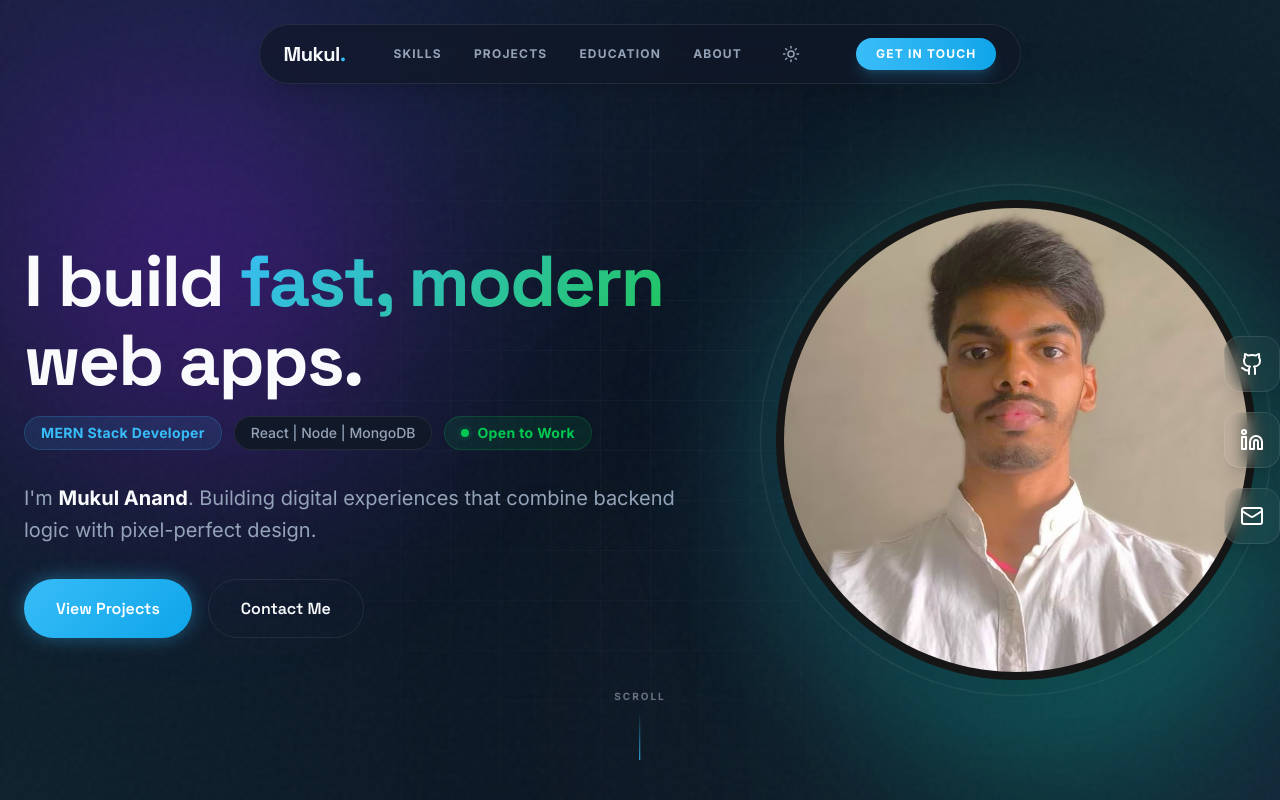
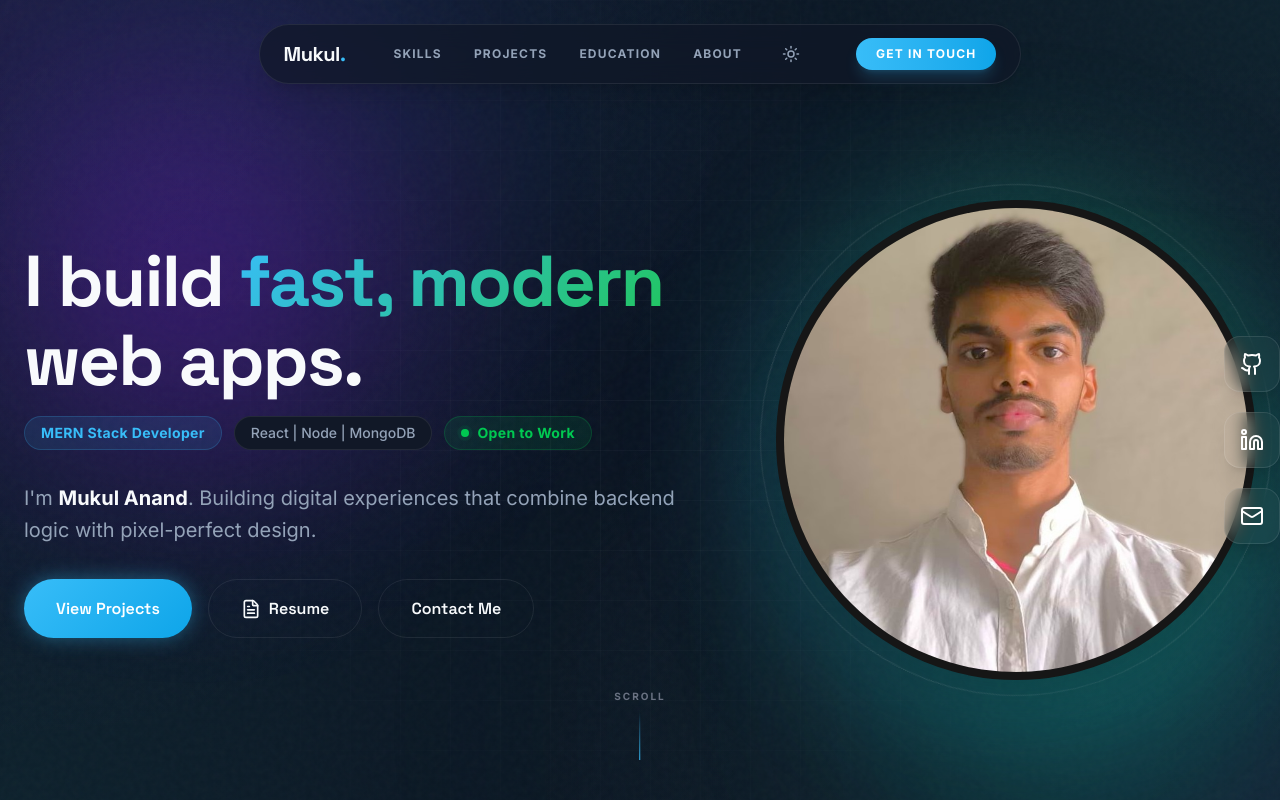
Before and after one commit to kumarmukul70946-cmyk/my-portfolio-v2, a React (Vite) app: page / in a window 1280 px wide. Shown: the top 800 px of the page. Built offline with nearby package versions, Linux system fonts and the light colour scheme.

Commit message:
feat: add resume link and button to portfolio

```diff
--- a/src/App.jsx
+++ b/src/App.jsx
@@ -2,7 +2,7 @@ import React, { useState, useEffect } from 'react';
 import { motion, AnimatePresence } from 'framer-motion';
 import {
   Menu, X, Github, Linkedin, Mail, Phone, ChevronDown, ExternalLink,
-  Code2, Server, Database, User, BookOpen, Award, Send, Trophy, Sun, Moon
+  Code2, Server, Database, User, BookOpen, Award, Send, Trophy, Sun, Moon, FileText
 } from 'lucide-react';
 import { personalInfo, skills, projects, certifications, achievements, testimonials } from './data';
 import { Quote } from 'lucide-react';
@@ -173,6 +173,9 @@ const Hero = () => {
 
           <motion.div variants={fadeInUp} className="flex flex-wrap gap-4">
             <a href="#projects" className="btn btn-primary px-8 py-4 shadow-[0_0_20px_rgba(56,189,248,0.4)]">View Projects</a>
+            <a href={personalInfo.resume} target="_blank" rel="noopener noreferrer" className="btn btn-outline px-8 py-4 border-[var(--glass-border)] text-[var(--text-primary)] hover:border-primary-color flex items-center gap-2">
+              <FileText size={20} /> Resume
+            </a>
             <a href="#contact" className="btn btn-outline px-8 py-4 border-[var(--glass-border)] text-[var(--text-primary)] hover:border-primary-color">Contact Me</a>
           </motion.div>
 
@@ -667,6 +670,7 @@ const Footer = () => {
         <div className="flex justify-center gap-6 mt-4">
           <a href={personalInfo.github} target="_blank" rel="noopener noreferrer" className="hover:text-primary-color transition-colors">GitHub</a>
           <a href={personalInfo.linkedin} target="_blank" rel="noopener noreferrer" className="hover:text-primary-color transition-colors">LinkedIn</a>
+          <a href={personalInfo.resume} target="_blank" rel="noopener noreferrer" className="hover:text-primary-color transition-colors">Resume</a>
           <a href={`mailto:${personalInfo.email}`} className="hover:text-primary-color transition-colors">Email</a>
         </div>
       </div>
--- a/src/data.js
+++ b/src/data.js
@@ -9,6 +9,7 @@ export const personalInfo = {
     phone: "+91-9102774718",
     github: "https://github.com/kumarmukul70946-cmyk",
     linkedin: "https://www.linkedin.com/in/mukul-anand-7912a6248",
+    resume: "https://drive.google.com/file/d/1ZiayZQHaNpfrPJHaEnaCYxRFLrTCNtYO/view?usp=sharing",
     stats: [
         { label: "Projects Completed", value: "10+" },
         { label: "Experience", value: "3rd Year B.Tech" }
```
